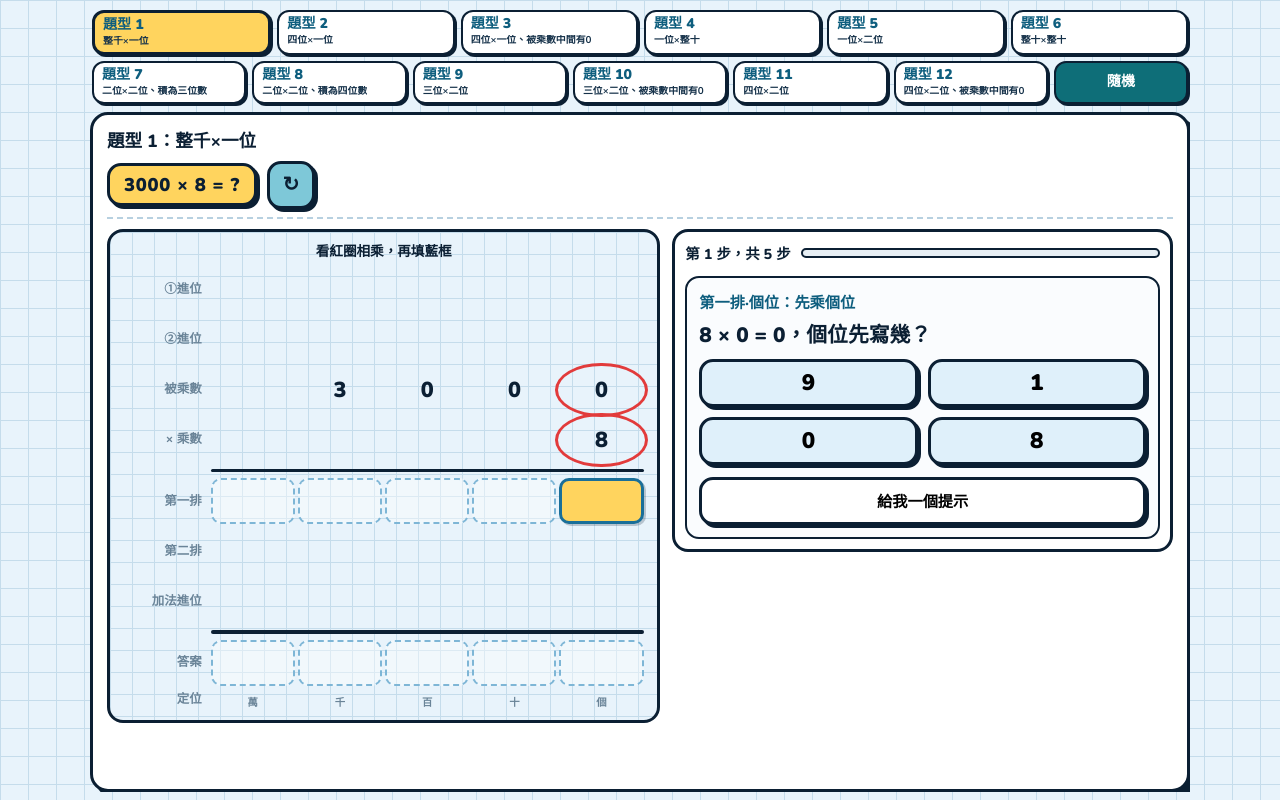
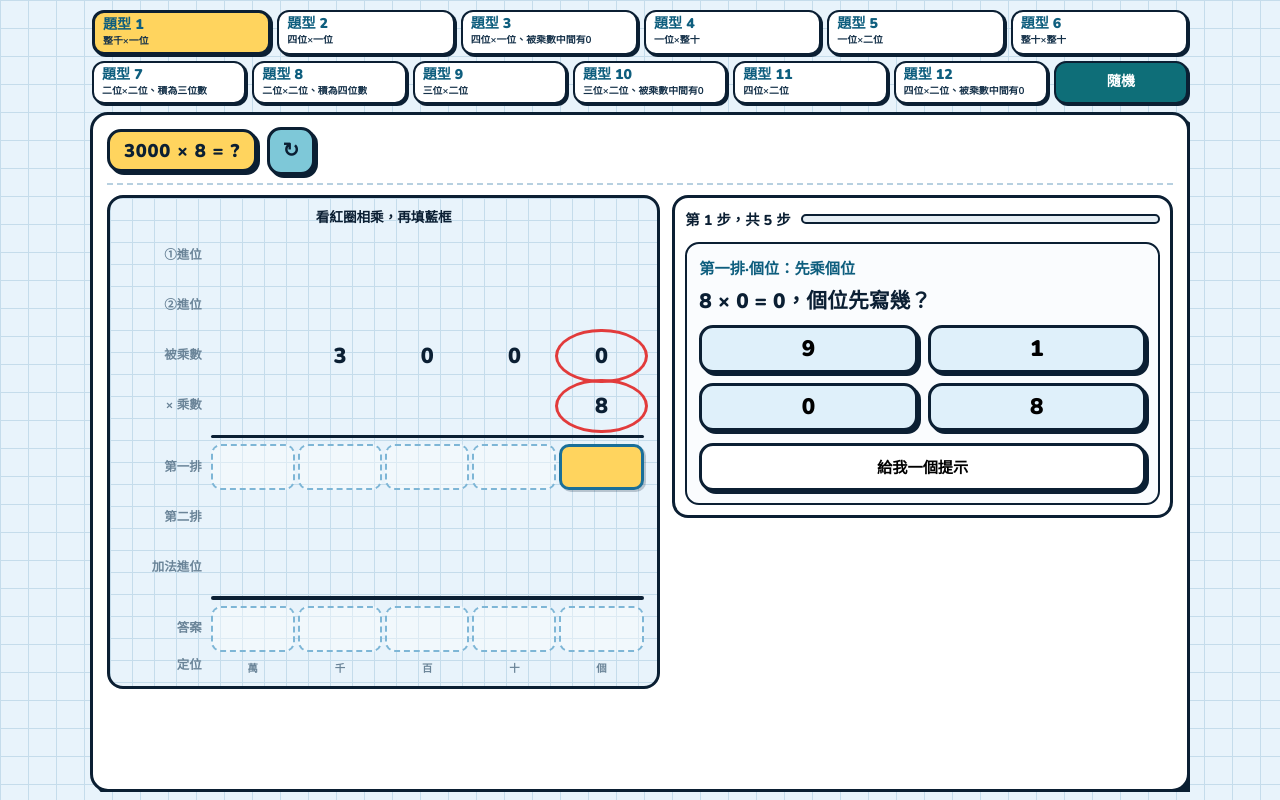
Before and after one commit to weiduck/tablet-mult, a plain HTML site: page index.html in a window 1280 px wide. Drawn offline with nearby package versions, Linux system fonts and the light colour scheme.

Commit message:
移除練習卡頂「題型 N：…」標題列，保留題目 pill 與 ↻
跳轉鈕仍顯示題型編號與類型說明。

```diff
--- a/app.js
+++ b/app.js
@@ -865,8 +865,6 @@
     document.getElementById("stepActive").classList.remove("hidden");
     document.getElementById("stepComplete").classList.add("hidden");
     markDeckJumpCurrent();
-    document.getElementById("practiceTitle").textContent =
-      `題型 ${index + 1}：${stage}`;
     document.getElementById("practiceProblemPill").textContent = `${a} × ${b} = ?`;
     document.getElementById("footerNote").textContent =
       "每個題型會隨機出題（進位為難度變化）。完成後可再練一次；點錯沒關係，可以再選一次。";
--- a/index.html
+++ b/index.html
@@ -35,7 +35,6 @@
 
       <div class="card scroll-ok">
         <div class="card-top">
-          <h2 id="practiceTitle">題型 1：整千×一位</h2>
           <div class="problem-row">
             <div class="problem-pill" id="practiceProblemPill">3000 × 2 = ?</div>
             <button type="button" class="refresh-btn" id="refreshProblemBtn" aria-label="重新整理題目" title="重新整理">↻</button>
--- a/styles.css
+++ b/styles.css
@@ -264,11 +264,6 @@ button {
   border-bottom: 2px dashed #b7d0e0;
 }
 
-.card-top h2 {
-  margin: 0;
-  font-size: 1.1rem;
-  font-weight: 800;
-}
 
 .problem-row {
   display: flex;
```
